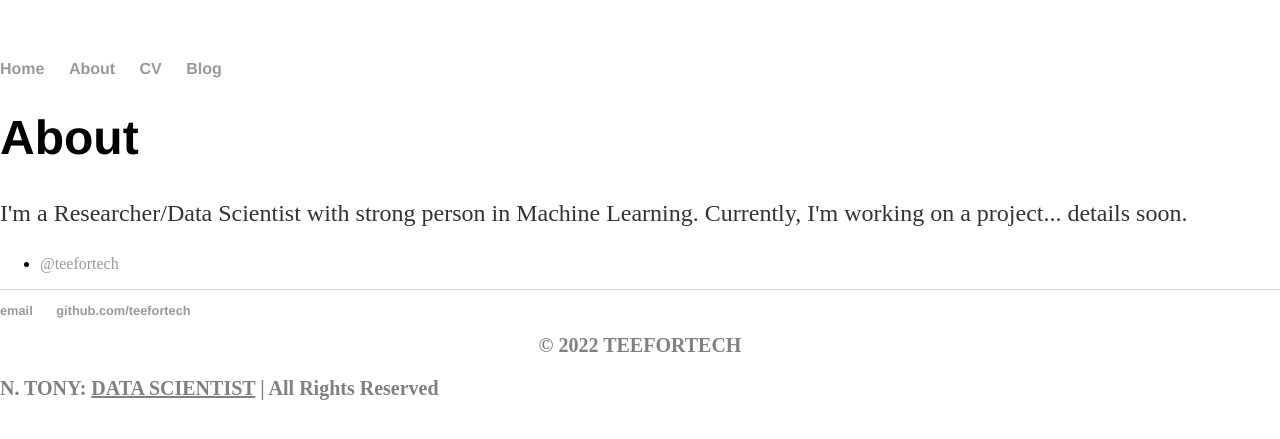
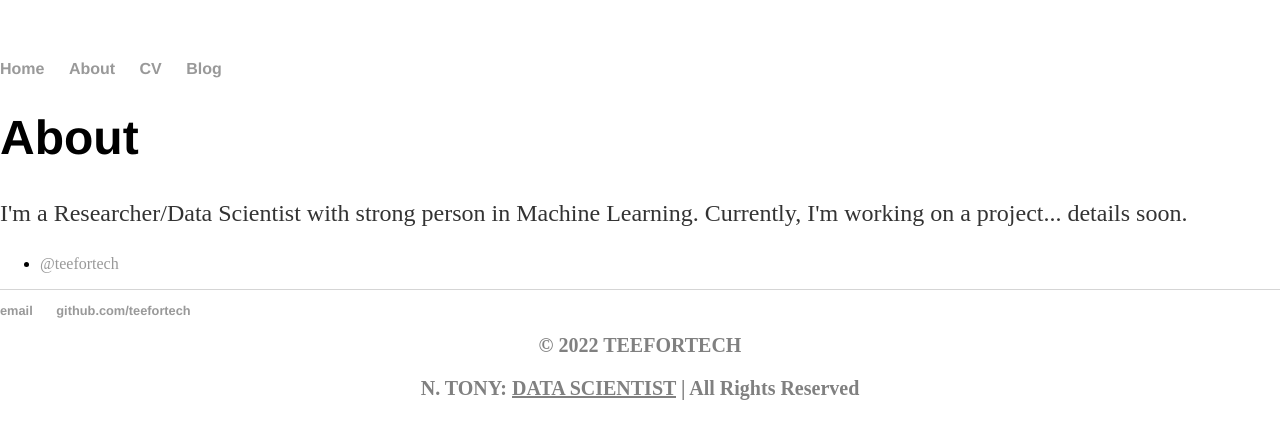
Before and after one commit to teefortech/teefortech.github.io, a Jekyll site: the page built from about/index.html, in a window 1280 px wide. Shown: the top 439 px of the page. Built offline with Jekyll 4.4.1, drawn with Linux system fonts in a browser that asks for light colours.

Commit message:
Update default.html

```diff
--- a/_layouts/default.html
+++ b/_layouts/default.html
@@ -24,7 +24,7 @@
   </ul>
 <h2 style="text-align: center; font-size: 20px; color: grey; font-family: Times New Roman">
        © 2022 TEEFORTECH <br/ >
-<h3 style="text-align: left; font-size: 20px; color: grey; font-family: Times New Roman">
+<h3 style="text-align: center; font-size: 20px; color: grey; font-family: Times New Roman">
         N. TONY: <u>DATA SCIENTIST</u> | All Rights Reserved
        </h2>
       </h3>
```
